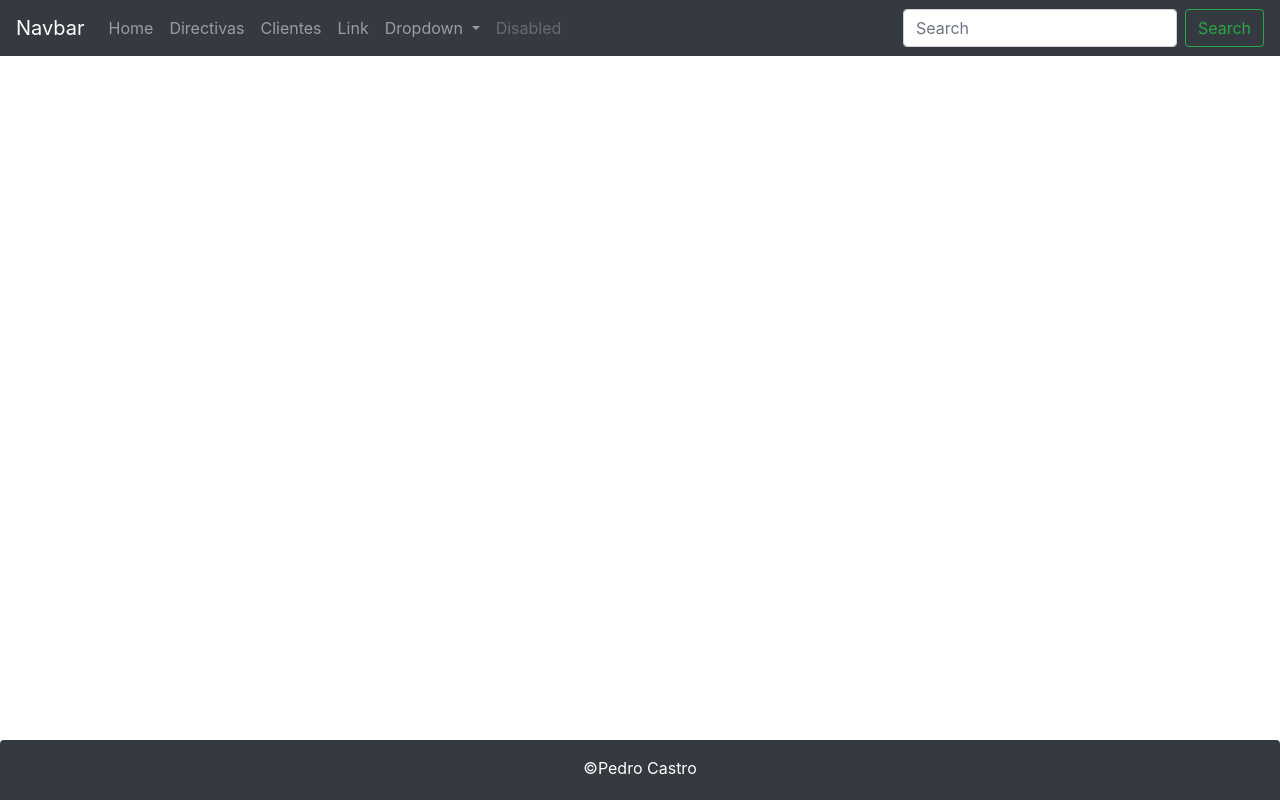
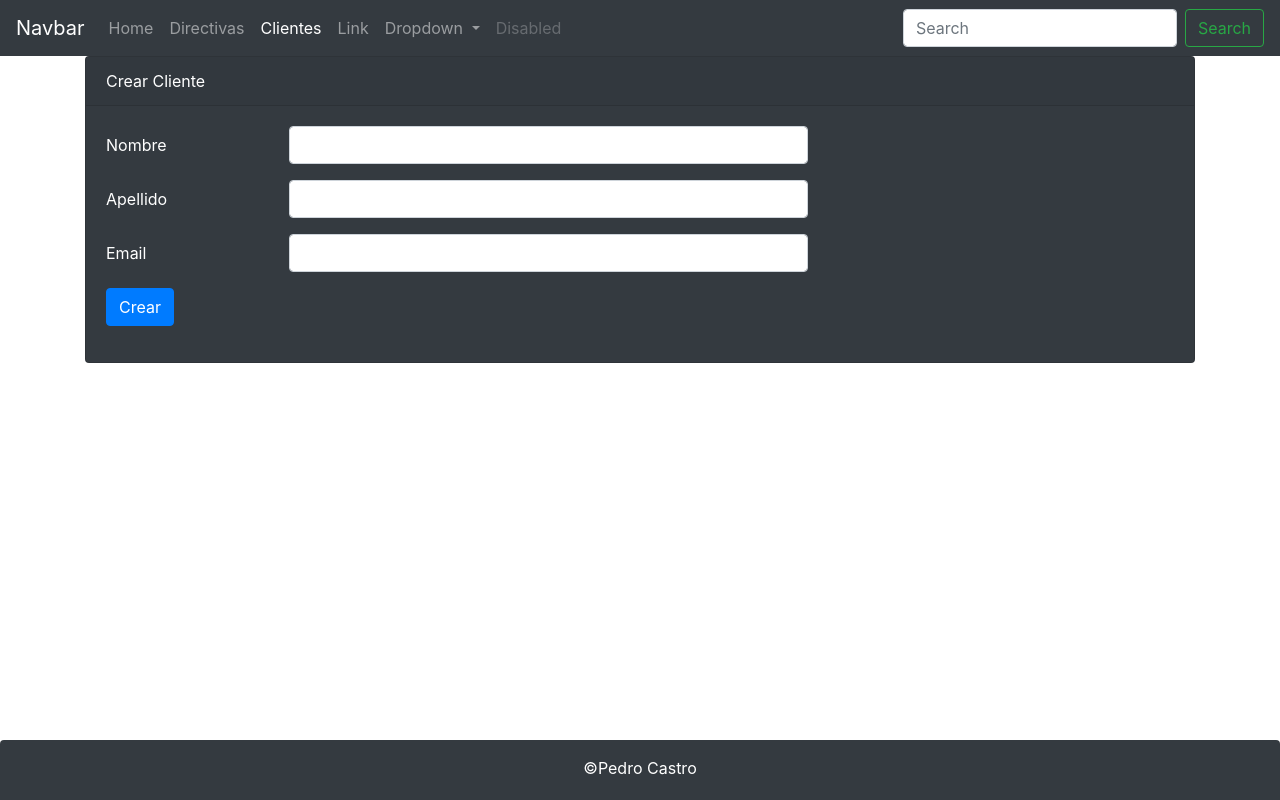
Before and after one commit to castrosoft/FrontEnd-Angular-Clients, an Angular app: page /clientes/form in a window 1280 px wide. Before the commit this address led to /. Built offline with nearby package versions, Linux system fonts and the light colour scheme.

Commit message:
Creo el component form.component y la vista del formulario. Creo la ruta. Todo ok

```diff
--- a/src/app/clientes/clientes/clientes.component.html
+++ b/src/app/clientes/clientes/clientes.component.html
@@ -2,6 +2,10 @@
     <div class="card-header">Clientes</div>
     <div class="card-body">
       <h5 class="card-title">Listado de Clientes</h5>
+
+      <div class="my-2 text-left">
+          <button class="btn btn-rounded btn-primary" type="button" [routerLink] = "['/clientes/form']"> Crear Cliente </button>
+      </div>
 
         <table class="table table-bordered table-striped">
 
--- /dev/null
+++ b/src/app/clientes/clientes/form.component.html
@@ -0,0 +1,40 @@
+<div class="card bg-dark text-white">
+    <div class="card-header">{{ titulo }}</div>
+
+    <div class="card-body">
+
+        <form (ngSubmit) = "create()">
+
+            <div class="form-group row">
+                <label for="nombre" class="col-form-label col-sm-2"> Nombre </label>
+                <div class="col-sm-6">
+                    <input type="text" class="form-control" [(ngModel)]="cliente.nombre" name="nombre">
+                </div>
+            </div>
+
+            <div class="form-group row">
+                <label for="apellido" class="col-form-label col-sm-2"> Apellido </label>
+                <div class="col-sm-6">
+                    <input type="text" class="form-control" [(ngModel)]="cliente.apellido" name="apellido">
+                </div>
+            </div>
+
+            <div class="form-group row">
+                <label for="email" class="col-form-label col-sm-2"> Email </label>
+                <div class="col-sm-6">
+                    <input type="text" class="form-control" [(ngModel)]="cliente.email" name="email">
+                </div>
+            </div>
+
+
+            <div class="form-group row">
+                <div class="col-sm-6">
+                    <button class="btn btn-primary" role="button"> Crear </button>
+                </div>
+            </div>
+
+        </form>
+
+    </div>
+
+</div>
--- /dev/null
+++ b/src/app/clientes/clientes/form.component.ts
@@ -0,0 +1,25 @@
+import { Component, OnInit } from '@angular/core';
+import { Cliente } from './cliente';
+
+@Component({
+  selector: 'app-form',
+  templateUrl: './form.component.html',
+  styleUrls: ['./form.component.css']
+})
+export class FormComponent implements OnInit {
+
+  public cliente: Cliente = new Cliente();
+  public titulo: string = "Crear Cliente";
+
+  constructor() { }
+
+  ngOnInit(): void {
+  }
+
+  public create(): void{
+
+    console.log("Clicked!");
+    console.log(this.cliente);
+  }
+
+}
```
Also changed, not shown: src/app/app.module.ts (+9 -4 lines), src/app/clientes/clientes/form.component.css (added), 1 other file (tests, documents, lock files or other folders).
